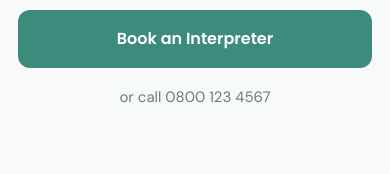
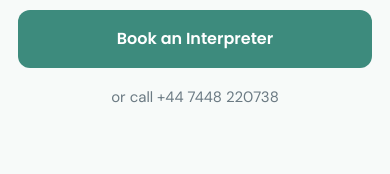
Before and after one commit to laurenjude/HorizonInterpreters, a React (Vite) app: page / in a window 390 px wide. Both pictures are taken after a click on the button 349 px from the left and 43 px from the top of the page. Shown: the part 410-584 px from the top of the page. Built offline with nearby package versions, Linux system fonts and the light colour scheme.

Commit message:
Update contact phone number to client's business number

```diff
--- a/src/components/ContactSection.jsx
+++ b/src/components/ContactSection.jsx
@@ -23,7 +23,7 @@ const INTERPRETING_TYPES = ['Telephone', 'Video', 'Face to face']
 
 const CONTACT_ROWS = [
   { icon: Mail, label: 'EMAIL', value: 'info@horizoninterpreters.co.uk', href: 'mailto:info@horizoninterpreters.co.uk' },
-  { icon: Phone, label: 'PHONE', value: '0800 123 4567', href: 'tel:08001234567' },
+  { icon: Phone, label: 'PHONE', value: '+44 7448 220738', href: 'tel:+447448220738' },
   { icon: MapPin, label: 'COVERAGE', value: 'United Kingdom, serving clients nationwide' },
   { icon: Clock, label: 'OPERATING HOURS', value: '7 days a week, 8:00 AM to 8:00 PM' },
 ]
--- a/src/components/Footer.jsx
+++ b/src/components/Footer.jsx
@@ -11,7 +11,7 @@ const QUICK_LINKS = [
 
 const CONTACT = [
   { icon: Mail, value: 'info@horizoninterpreters.co.uk', href: 'mailto:info@horizoninterpreters.co.uk' },
-  { icon: Phone, value: '0800 123 4567', href: 'tel:08001234567' },
+  { icon: Phone, value: '+44 7448 220738', href: 'tel:+447448220738' },
   { icon: MapPin, value: 'United Kingdom, nationwide' },
 ]
 
--- a/src/components/Navbar.jsx
+++ b/src/components/Navbar.jsx
@@ -113,8 +113,8 @@ export default function Navbar() {
             >
               Book an Interpreter
             </a>
-            <a href="tel:08001234567" className="px-4 py-4 text-center text-[0.938rem] text-text-light">
-              or call 0800 123 4567
+            <a href="tel:+447448220738" className="px-4 py-4 text-center text-[0.938rem] text-text-light">
+              or call +44 7448 220738
             </a>
           </div>
         </div>
```
